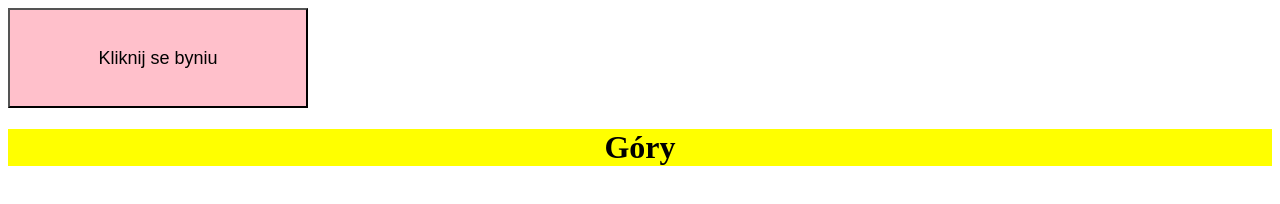
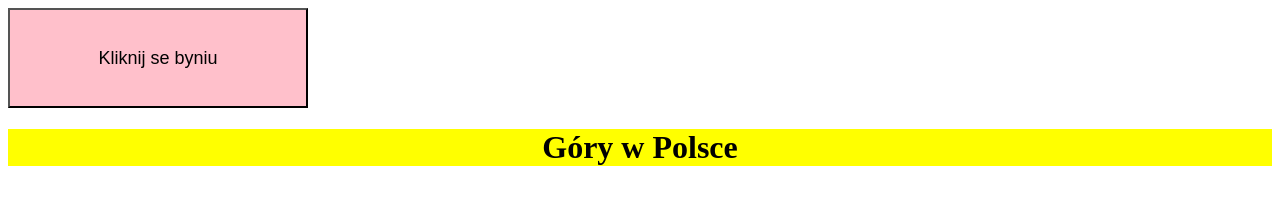
Before and after one commit to SakrajJestem/AJAX_ZADANIE08122021, a plain HTML site: page index.html in a window 1280 px wide. Drawn offline with Linux system fonts and the light colour scheme.

Commit message:
Zmieniono tytuł w znaczniku h1

```diff
--- a/index.html
+++ b/index.html
@@ -29,7 +29,7 @@
 </head>
 <body>
     <button id="przycisk">Kliknij se byniu</button>
-    <h1>Góry</h1>
+    <h1>Góry w Polsce</h1>
     <div id="users"></div>
     <script>
         document.getElementById("przycisk").addEventListener("click",ladujgory);
```
